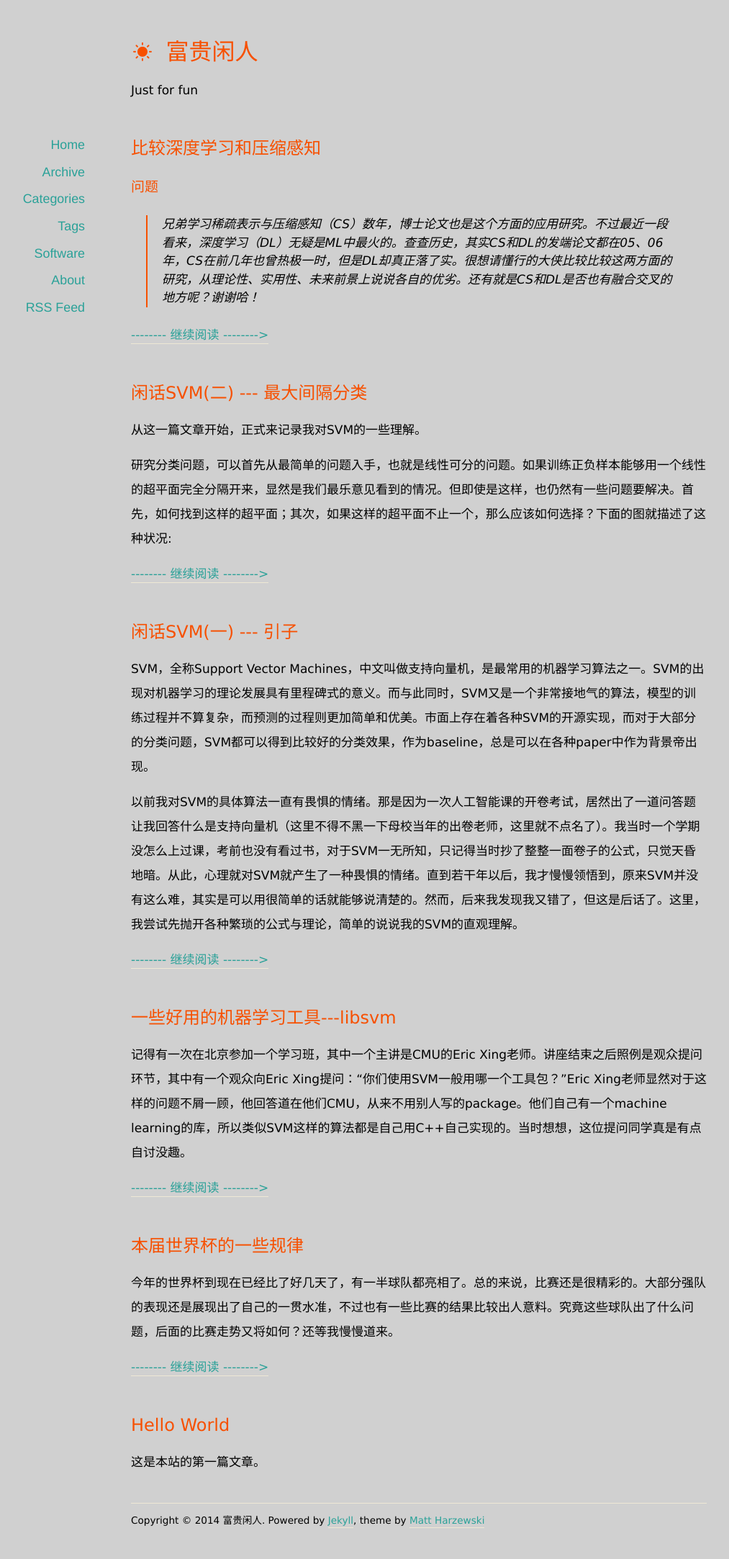
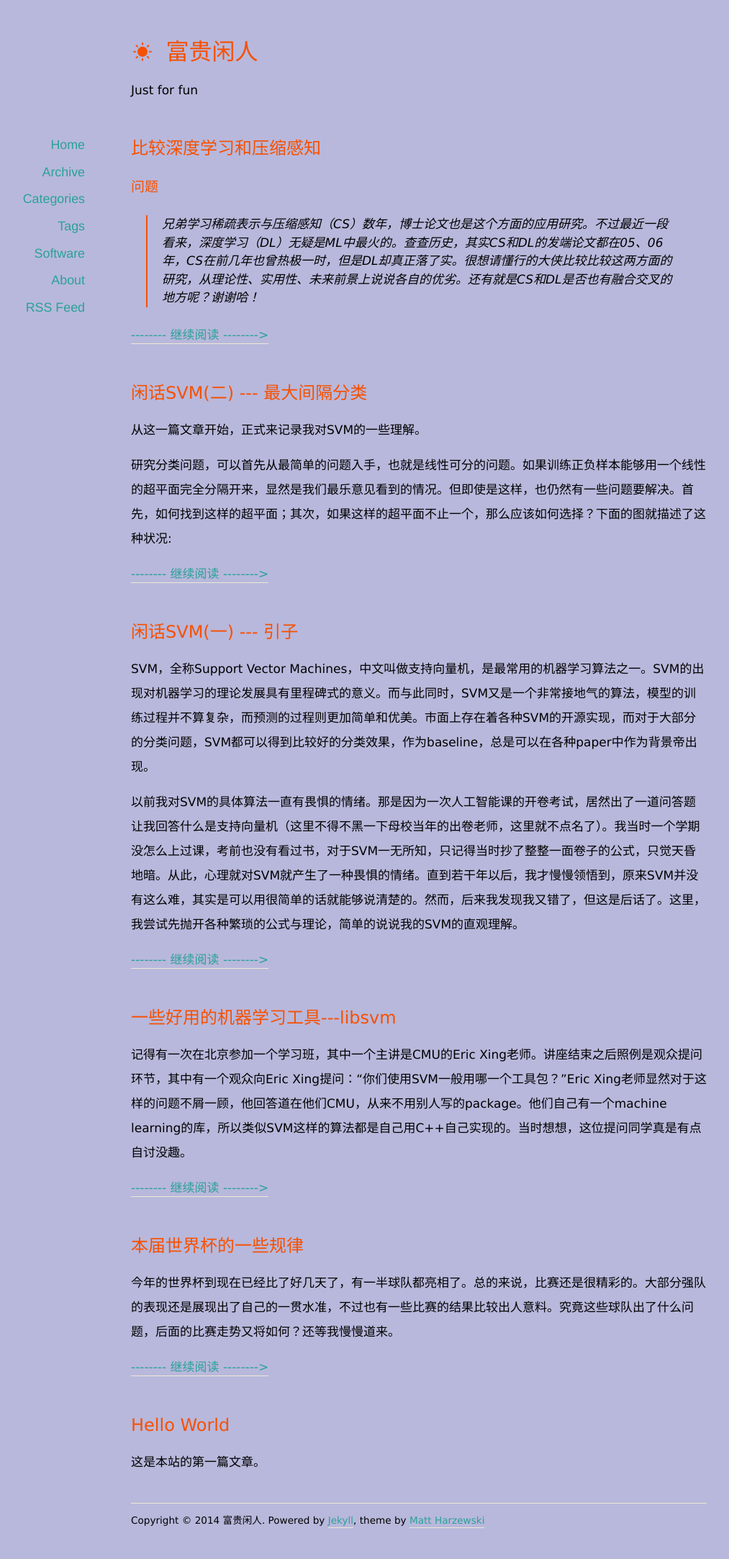
Before and after one commit to orangeprince/orangeprince.github.io, a Jekyll site: the page built from index.html, in a window 1280 px wide. Shown: the whole page at 72% size, without its empty margins (58-1071 px from the left). Built offline with Jekyll 4.4.1, drawn with Linux system fonts in a browser that asks for light colours; nearby versions of some CDN libraries; the list of posts is cut into pages by our own code; comment, search, counter and statistics services are not loaded.

Commit message:
modified:   assets/css/colors-light.css

```diff
--- a/assets/css/colors-light.css
+++ b/assets/css/colors-light.css
@@ -1,5 +1,5 @@
 html, body {
-	background-color:#d0d0d0;
+	background-color:#B8B8DC;
 	/*color: #839496;***/
 }
 
```
